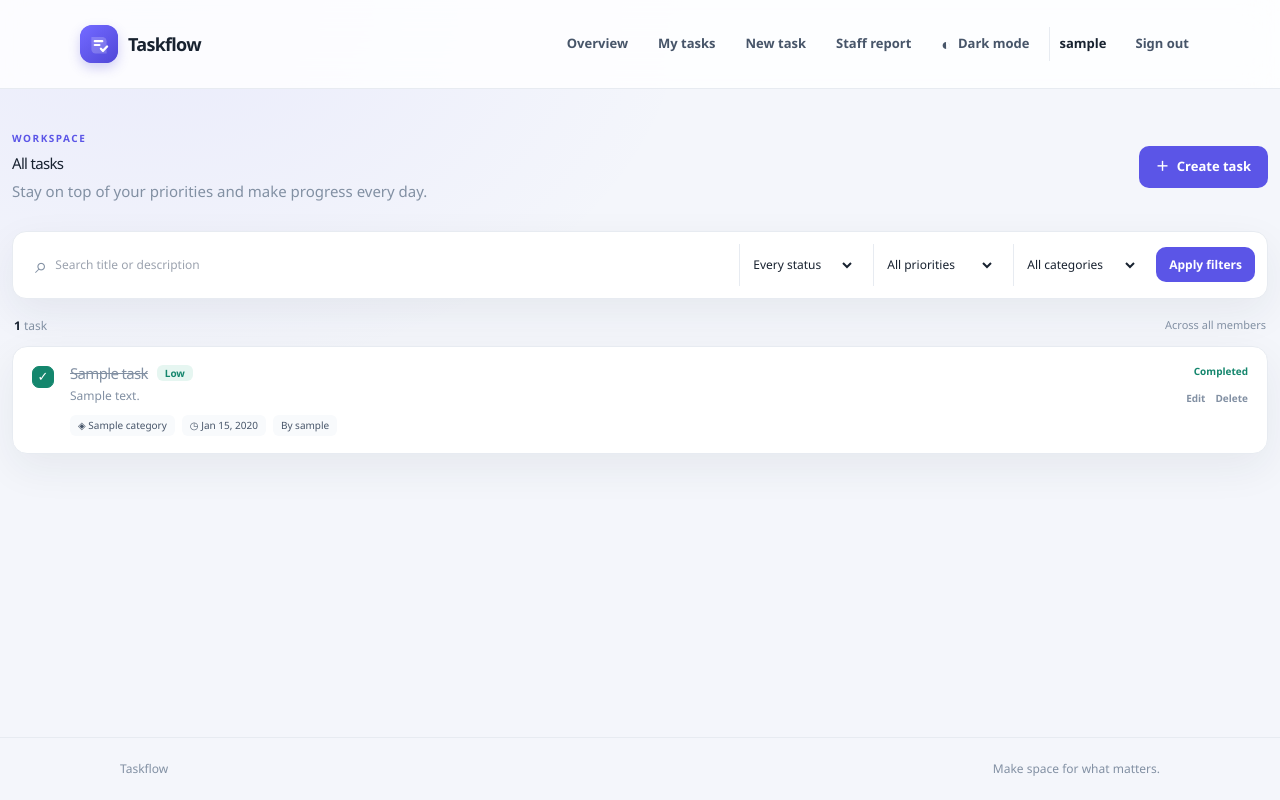
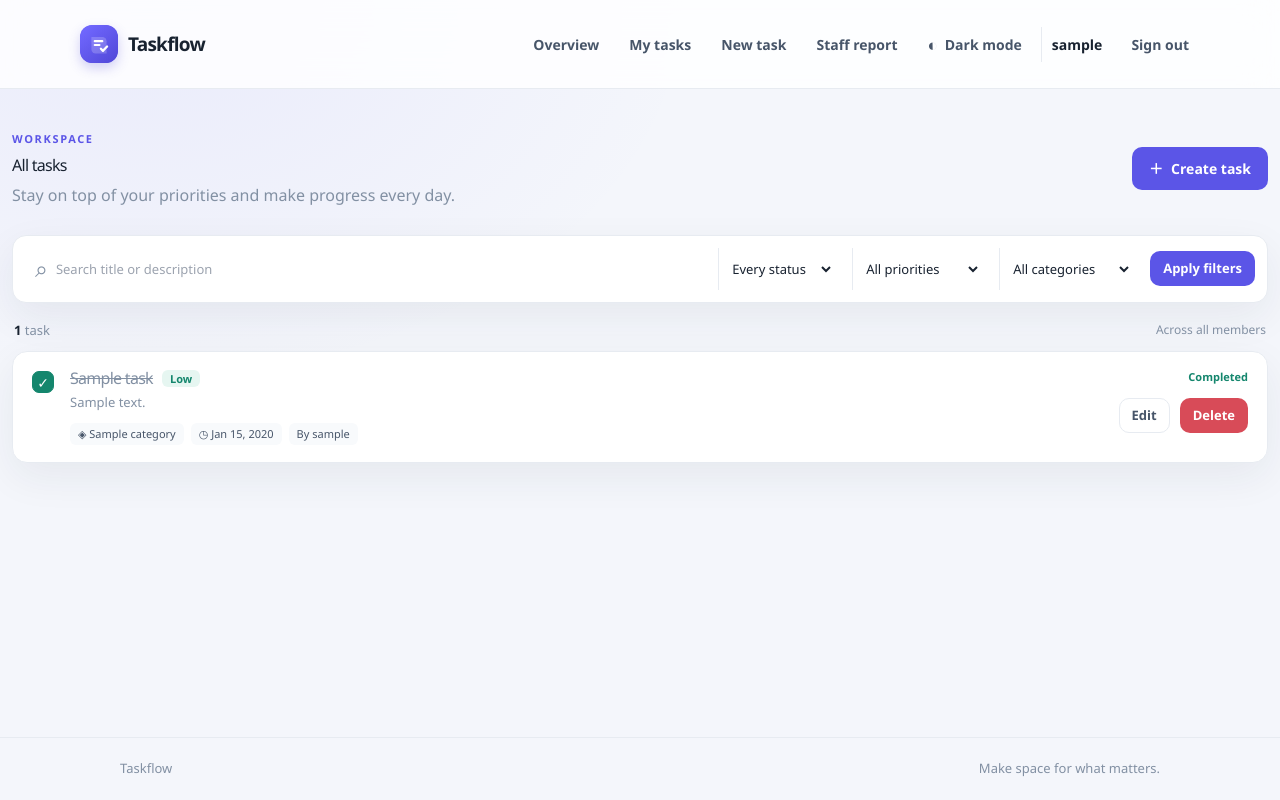
Before and after one commit to sairaj-1906/Task-Manager, a Django app: page /tasks/ in a window 1280 px wide. Run offline with Django 5.2, Linux system fonts and the light colour scheme; a user stored in the database is signed in; tables that the repository leaves empty hold one stand-in row (values such as "Sample post"); some libraries are stand-ins or nearby versions.

Commit message:
first commit

```diff
--- a/static/css/style.css
+++ b/static/css/style.css
@@ -82,7 +82,7 @@ body {
     var(--page);
   color: var(--text);
   font-family: "Segoe UI", "Helvetica Neue", Arial, sans-serif;
-  font-size: 15px;
+  font-size: 16px;
   line-height: 1.55;
   transition: background-color 0.2s ease, color 0.2s ease;
 }
@@ -132,7 +132,7 @@ textarea:focus-visible {
   gap: 10px;
   color: var(--text);
   font-family: "Segoe UI", sans-serif;
-  font-size: 18px;
+  font-size: 19px;
   font-weight: 800;
   letter-spacing: -0.04em;
   text-decoration: none;
@@ -176,7 +176,7 @@ textarea:focus-visible {
   border-radius: 9px;
   background: transparent;
   color: var(--text-soft);
-  font-size: 13px;
+  font-size: 14px;
   font-weight: 600;
   text-decoration: none;
   white-space: nowrap;
@@ -197,7 +197,7 @@ textarea:focus-visible {
 }
 
 .theme-icon {
-  font-size: 16px;
+  font-size: 17px;
   line-height: 1;
 }
 
@@ -205,7 +205,7 @@ textarea:focus-visible {
   padding: 7px 10px;
   border-left: 1px solid var(--border);
   color: var(--text);
-  font-size: 13px;
+  font-size: 14px;
   font-weight: 700;
 }
 
@@ -227,7 +227,7 @@ textarea:focus-visible {
 .site-footer {
   border-top: 1px solid var(--border);
   color: var(--muted);
-  font-size: 12px;
+  font-size: 13px;
 }
 
 .footer-inner {
@@ -256,13 +256,13 @@ h3 {
 
 h1 {
   margin-bottom: 8px;
-  font-size: clamp(26px, 4vw, 36px);
+  font-size: clamp(27px, 4vw, 37px);
   line-height: 1.2;
 }
 
 h2 {
   margin-bottom: 0;
-  font-size: 18px;
+  font-size: 19px;
 }
 
 .page-heading,
@@ -282,7 +282,7 @@ h2 {
 .eyebrow {
   margin: 0 0 8px;
   color: var(--primary);
-  font-size: 10px;
+  font-size: 11px;
   font-weight: 800;
   letter-spacing: 0.15em;
 }
@@ -298,7 +298,7 @@ h2 {
   border-radius: 10px;
   background: var(--primary);
   color: #fff;
-  font-size: 13px;
+  font-size: 14px;
   font-weight: 700;
   text-decoration: none;
   white-space: nowrap;
@@ -323,10 +323,14 @@ h2 {
   background: var(--red);
 }
 
+.btn.danger:hover {
+  background: var(--red);
+}
+
 .btn-small {
   min-height: 35px;
   padding: 7px 12px;
-  font-size: 12px;
+  font-size: 13px;
 }
 
 .card,
@@ -622,7 +626,7 @@ h2 {
 }
 
 .search-field > span {
-  font-size: 22px;
+  font-size: 23px;
 }
 
 .search-field input,
@@ -633,7 +637,7 @@ h2 {
   outline: 0;
   background: transparent;
   color: var(--text);
-  font-size: 12px;
+  font-size: 13px;
 }
 
 .filter-field {
@@ -651,7 +655,7 @@ h2 {
   display: flex;
   justify-content: space-between;
   color: var(--muted);
-  font-size: 12px;
+  font-size: 13px;
 }
 
 .list-summary strong {
@@ -659,7 +663,7 @@ h2 {
 }
 
 .summary-note {
-  font-size: 11px;
+  font-size: 12px;
 }
 
 .task-list {
@@ -692,7 +696,7 @@ h2 {
   border: 1.5px solid var(--border);
   border-radius: 7px;
   color: #fff;
-  font-size: 13px;
+  font-size: 14px;
 }
 
 .is-complete .task-check {
@@ -712,7 +716,7 @@ h2 {
 }
 
 .task-title-row h2 {
-  font-size: 15px;
+  font-size: 16px;
 }
 
 .task-title-row h2 a {
@@ -732,7 +736,7 @@ h2 {
 .task-description {
   margin: 5px 0 10px;
   color: var(--muted);
-  font-size: 12px;
+  font-size: 13px;
 }
 
 .task-meta {
@@ -746,7 +750,7 @@ h2 {
   border-radius: 6px;
   background: var(--surface-muted);
   color: var(--text-soft);
-  font-size: 10px;
+  font-size: 11px;
 }
 
 .meta-chip.overdue {
@@ -759,7 +763,7 @@ h2 {
   border-radius: 6px;
   background: var(--surface-hover);
   color: var(--text-soft);
-  font-size: 10px;
+  font-size: 11px;
   font-weight: 700;
 }
 
@@ -793,7 +797,7 @@ h2 {
 
 .status-text {
   color: var(--amber);
-  font-size: 10px;
+  font-size: 11px;
   font-weight: 700;
 }
 
@@ -808,7 +812,7 @@ h2 {
 
 .icon-link {
   color: var(--muted);
-  font-size: 10px;
+  font-size: 11px;
   font-weight: 600;
   text-decoration: none;
 }
@@ -920,7 +924,7 @@ form label {
   display: block;
   margin-bottom: 6px;
   color: var(--text-soft);
-  font-size: 12px;
+  font-size: 13px;
   font-weight: 700;
 }
 
@@ -937,7 +941,7 @@ select {
   border-radius: 9px;
   background: var(--input-bg);
   color: var(--text);
-  font-size: 13px;
+  font-size: 14px;
 }
 
 textarea {
--- a/templates/tasks/task_list.html
+++ b/templates/tasks/task_list.html
@@ -82,8 +82,8 @@
       <span class="status-text">In progress</span>
       {% endif %}
       <div class="task-actions">
-        <a href="{% url 'task_update' task.pk %}" class="icon-link" aria-label="Edit {{ task.title }}">Edit</a>
-        <a href="{% url 'task_delete' task.pk %}" class="icon-link delete-link" aria-label="Delete {{ task.title }}">Delete</a>
+        <a href="{% url 'task_update' task.pk %}" class="btn btn-small secondary" aria-label="Edit {{ task.title }}">Edit</a>
+        <a href="{% url 'task_delete' task.pk %}" class="btn btn-small danger" aria-label="Delete {{ task.title }}">Delete</a>
       </div>
     </div>
   </article>
```
Also changed, not shown: other parts of static/css/style.css (+20 -20 lines), tasks/tests.py (+14 -0 lines).
